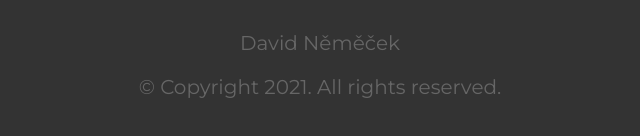
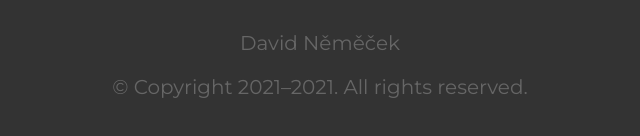
Before and after one commit to Ronnie3697/My_Portfolio, a plain HTML site: page index.html in a window 1280 px wide. Shown: the part 4586-4722 px from the top of the page, 320-960 px from the left. Drawn offline with nearby package versions, Linux system fonts and the light colour scheme.

Commit message:
Improvements

```diff
--- a/index.html
+++ b/index.html
@@ -131,7 +131,7 @@
 
       <div class="name-copyright">
         <div>David Něměček</div>
-        <div>&copy; Copyright 2021. All rights reserved.</div>
+        <div class="js--copyright"></div>
       </div>
     </footer>
     <script src="js/index.js"></script>
--- a/js/index.js
+++ b/js/index.js
@@ -1,25 +1,8 @@
 "use strict";
-/*
-const aboutMe = document.querySelector("#about-nav");
-const aboutMeShort = document.querySelector(".about-short");
 
-console.log(aboutMeShort);
+const copyright = document.querySelector(".js--copyright");
+const year = new Date().getFullYear();
 
-const displayBlock = function (el) {
-  el.style.display = "block";
-  el.style.width = "800px";
-  el.style.backgroundColor = "white";
-};
+console.log(year);
 
-const displayNone = function (el) {
-  el.style.display = "none";
-};
-
-aboutMe.addEventListener("mouseover", function (e) {
-  displayBlock(aboutMeShort);
-});
-
-aboutMe.addEventListener("mouseout", function (e) {
-  displayNone(aboutMeShort);
-});
-*/
+copyright.textContent = `© Copyright 2021–${year}. All rights reserved.`;
```
